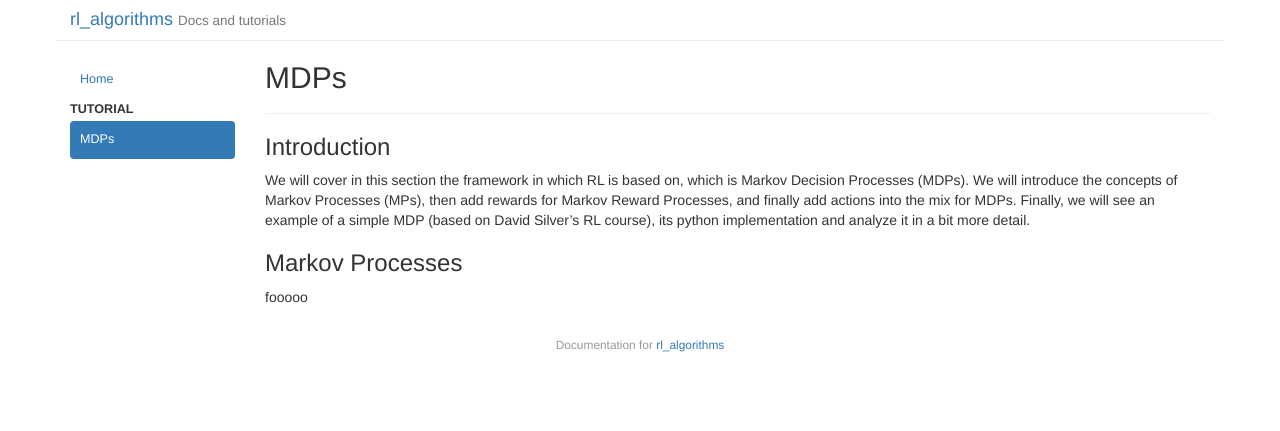
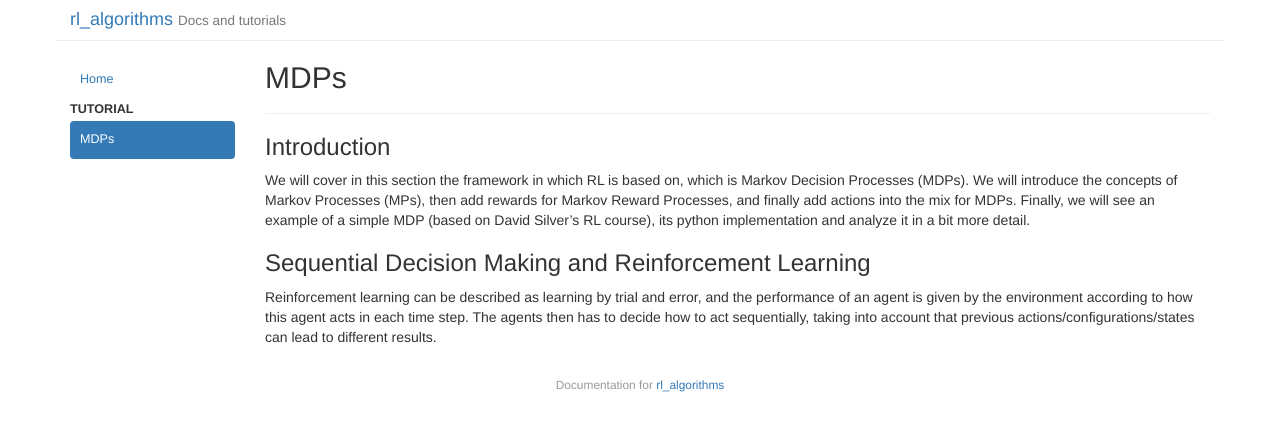
Before and after one commit to wpumacay/rl_algorithms, a Jekyll site: the page built from _posts/intro/2018-10-18-mdps.md, in a window 1280 px wide. Shown: the top 431 px of the page. Built offline with Jekyll 4.4.1, drawn with Linux system fonts in a browser that asks for light colours.

Commit message:
[UPDATE]: adding some descriptions

```diff
--- a/_posts/intro/2018-10-18-mdps.md
+++ b/_posts/intro/2018-10-18-mdps.md
@@ -10,6 +10,6 @@ date: 2018-10-18 10:04:57
 We will cover in this section the framework in which RL is based on, which is
 Markov Decision Processes (MDPs). We will introduce the concepts of Markov Processes (MPs), then add rewards for Markov Reward Processes, and finally add actions into the mix for MDPs. Finally, we will see an example of a simple MDP (based on David Silver's RL course), its python implementation and analyze it in a bit more detail.
 
-### Markov Processes
+### Sequential Decision Making and Reinforcement Learning
 
-fooooo
+Reinforcement learning can be described as learning by trial and error, and the performance of an agent is given by the environment according to how this agent acts in each time step. The agents then has to decide how to act sequentially, taking into account that previous actions/configurations/states can lead to different results.
```
